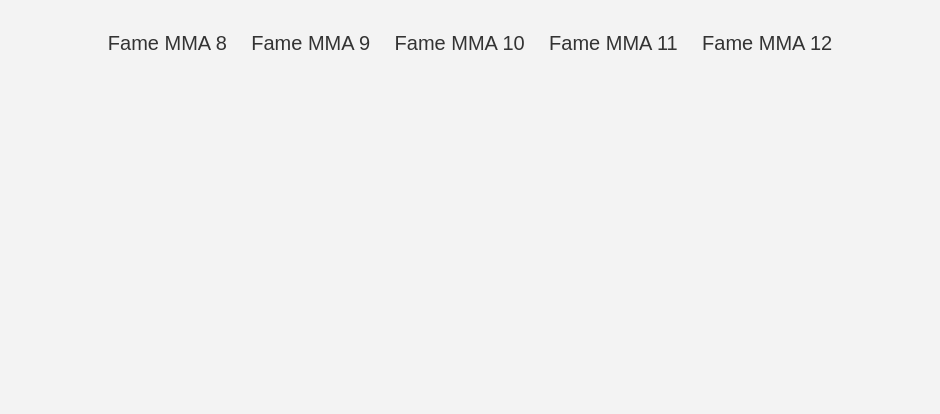
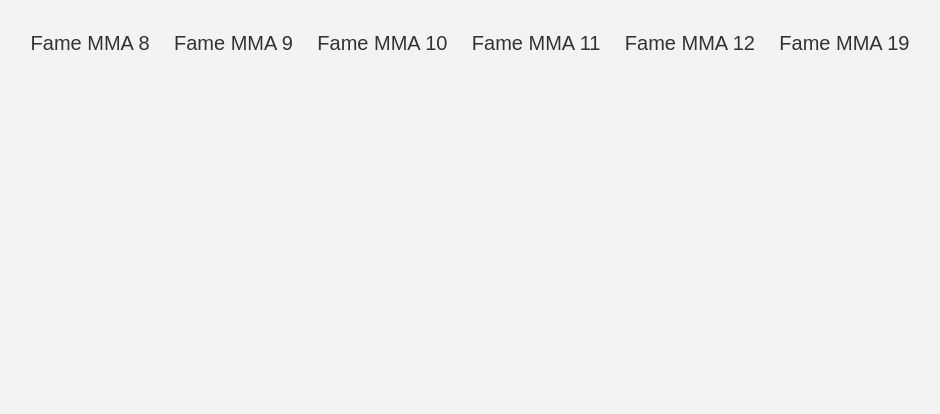
Before and after one commit to Nixoonn/mmakingdom, a plain HTML site: page famemma.html in a window 1280 px wide. Shown: the part 402-816 px from the top of the page, without its empty margins (170-1110 px from the left). Drawn offline with Linux system fonts and the light colour scheme.

Commit message:
Update famemma.html

```diff
--- a/famemma.html
+++ b/famemma.html
@@ -59,6 +59,7 @@
          <li class="movie-list-item"><a href="famemma10.html">Fame MMA 10</a></li>
          <li class="movie-list-item"><a href="famemma11.html">Fame MMA 11</a></li>
          <li class="movie-list-item"><a href="famemma12.html">Fame MMA 12</a></li>
+         <li class="movie-list-item"><a href="famemma19.html">Fame MMA 19</a></li>
     </ul>
 
 
```
